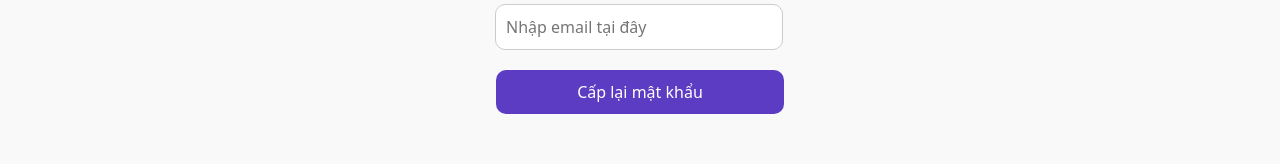
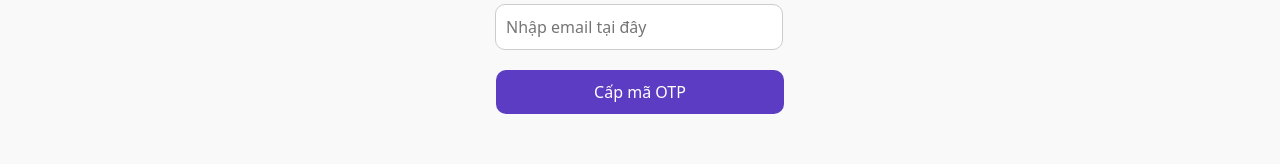
Before and after one commit to Minhduc1122003/ReactJS_web_movie_ticket, a React (Create React App) app: page /forgotpassword in a window 1280 px wide. Shown: the part 309-473 px from the top of the page. Built offline with nearby package versions, Linux system fonts and the light colour scheme.

Commit message:
Phat: update sendMail

```diff
--- a/src/pages/FormForgotPassword/ForgotPassword.js
+++ b/src/pages/FormForgotPassword/ForgotPassword.js
@@ -8,14 +8,32 @@ const ForgotPassword = () => {
   const [email, setEmail] = useState('');
   const navigate = useNavigate();
 
+  const [isDisabled, setIsDisabled] = useState(false); // Quản lý trạng thái nút
+  const [timeLeft, setTimeLeft] = useState(0); // Quản lý thời gian đếm ngược
+
   const handleSubmit = async (e) => {
     e.preventDefault();
+
+    setIsDisabled(true); // Vô hiệu hóa nút
+    setTimeLeft(60); // Đặt thời gian đếm ngược là 60 giây
+
+    // Đếm ngược thời gian
+    const countdown = setInterval(() => {
+      setTimeLeft((prevTime) => {
+        if (prevTime <= 1) {
+          clearInterval(countdown); // Dừng đếm khi hết thời gian
+          setIsDisabled(false); // Kích hoạt lại nút
+          return 0; // Reset thời gian
+        }
+        return prevTime - 1; // Giảm thời gian
+      });
+    }, 1000);
 
     try {
       const response = await sendMail(email);
       console.log(response);
+      console.log(response.data);
 
-      console.log(response.data);
       await Swal.fire({
         title: 'Thành công',
         text: 'Đã cấp mã OTP. Vui lòng kiểm tra Gmail !',
@@ -43,7 +61,8 @@ const ForgotPassword = () => {
       <form onSubmit={handleSubmit}>
         <div className="input-group">
           <label htmlFor="email">Email</label>
-          <input style={{ borderRadius: '10px' }}
+          <input
+            style={{ borderRadius: '10px' }}
             type="email"
             id="email"
             value={email}
@@ -52,10 +71,15 @@ const ForgotPassword = () => {
             required
           />
         </div>
-        <button type="submit" className="submit-button">
-          Cấp lại mật khẩu
+        <button
+          type="submit"
+          className="submit-button"
+          disabled={isDisabled} // Vô hiệu hóa nút nếu isDisabled = true
+        >
+          {isDisabled ? `Đợi ${timeLeft}s` : "Cấp mã OTP"}
         </button>
       </form>
+
     </div>
   );
 };
--- a/src/services/api_provider.js
+++ b/src/services/api_provider.js
@@ -117,7 +117,8 @@ export const verifyOTP = async (email, otp) => {
 
     return await response.text();
   } catch (error) {
-
+    console.error("Error during OTP verification:", error.message);
+    throw error;
   }
 };
 
```
